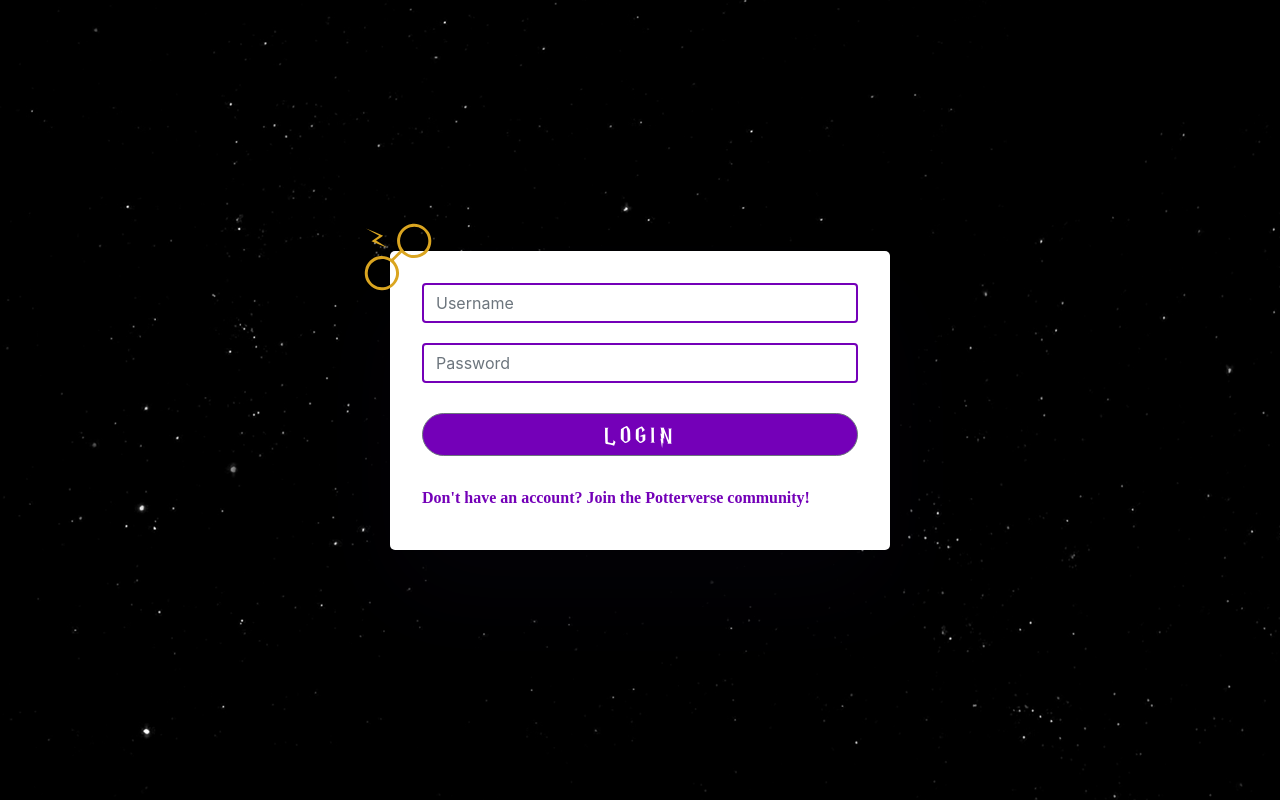
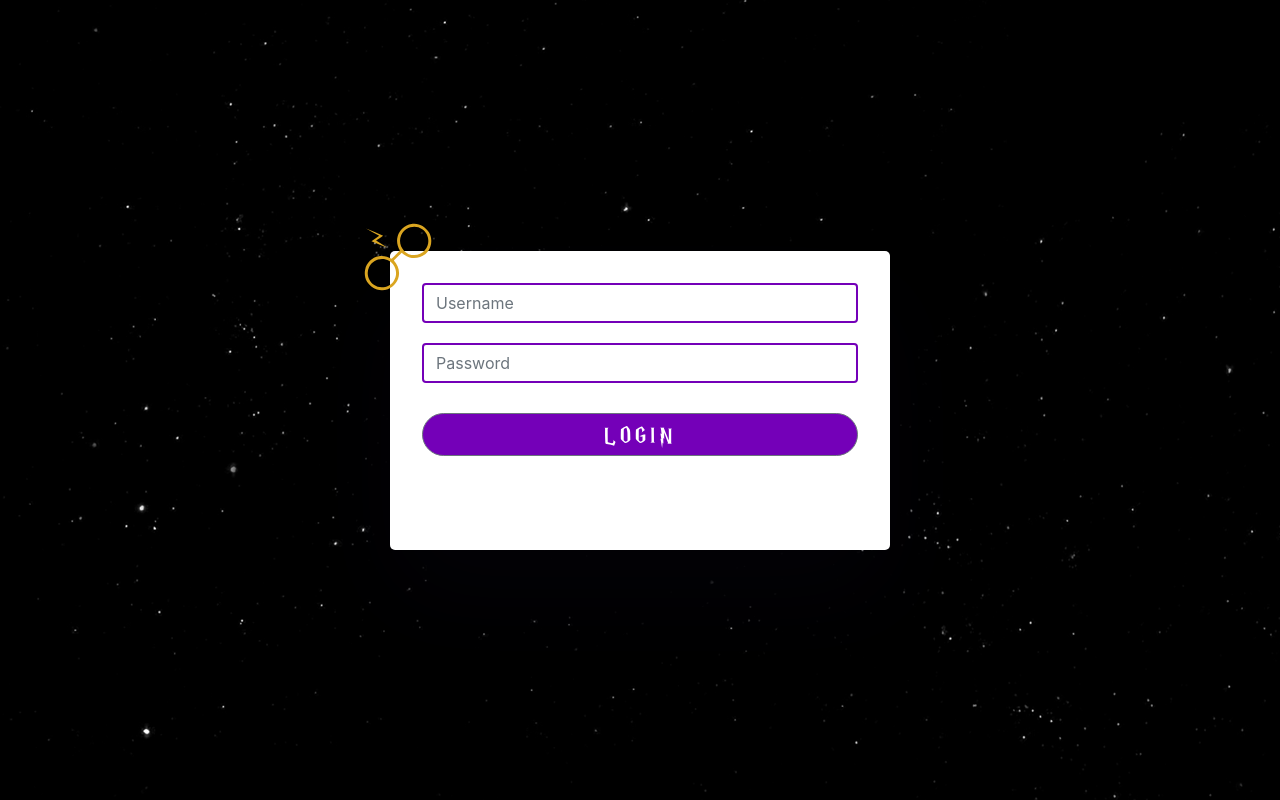
Before and after one commit to courtneydowns/potterverse-fan-site-client, a React (Create React App) app: page / in a window 1280 px wide. Built offline with nearby package versions, Linux system fonts and the light colour scheme; the HTML template or start-up script is replaced by a standard one.

Commit message:
heroku push

```diff
--- a/src/Components/auth/Login.jsx
+++ b/src/Components/auth/Login.jsx
@@ -115,7 +115,7 @@ class Login extends React.Component {
                 for="registerHere"
                 onClick={this.props.toggle}
                 style={{
-                  color: "#7400B8",
+                  color: "#7400B8 !important",
                   fontWeight: "bold",
                   marginTop: "30px",
                 }}
```
